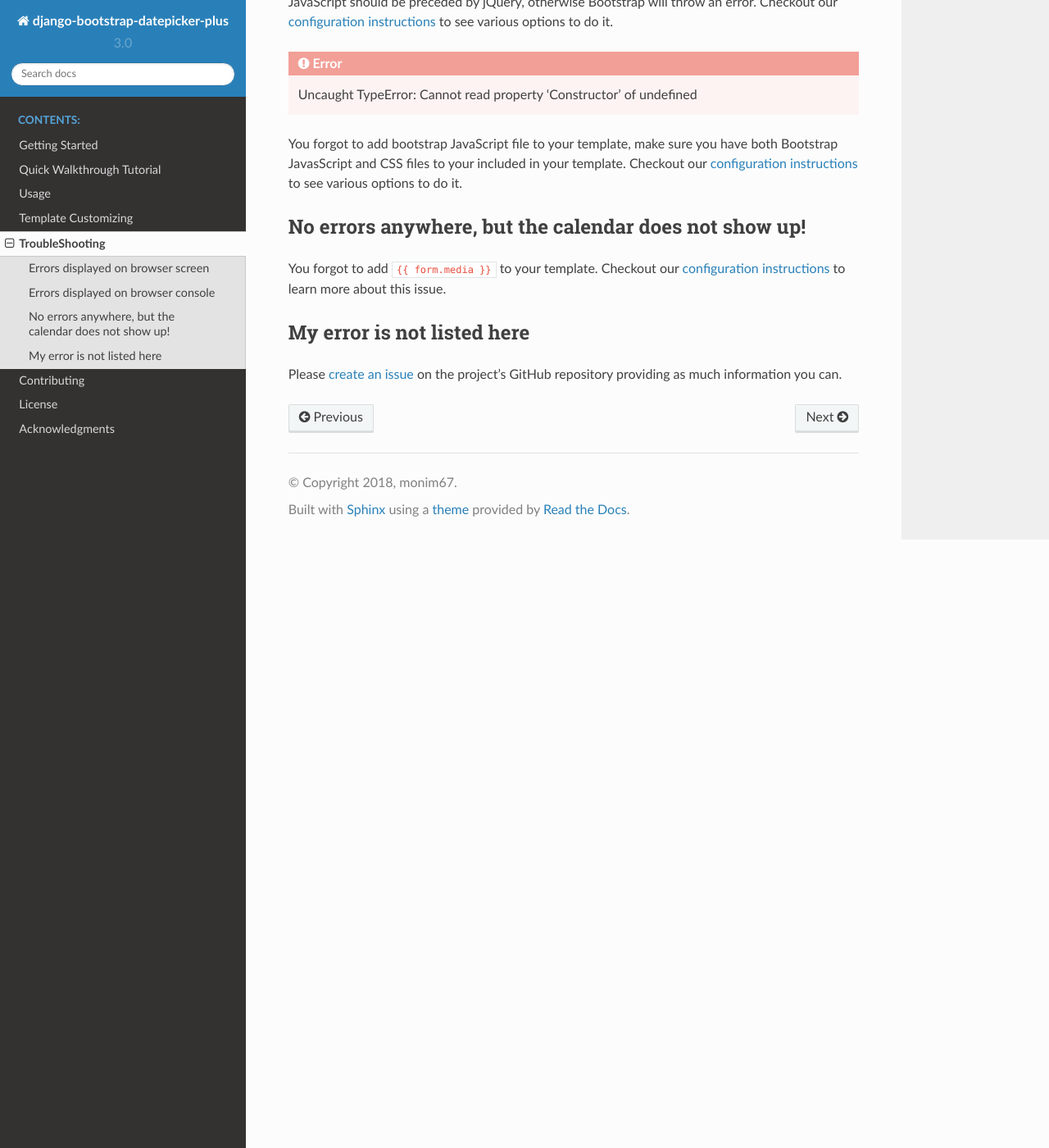
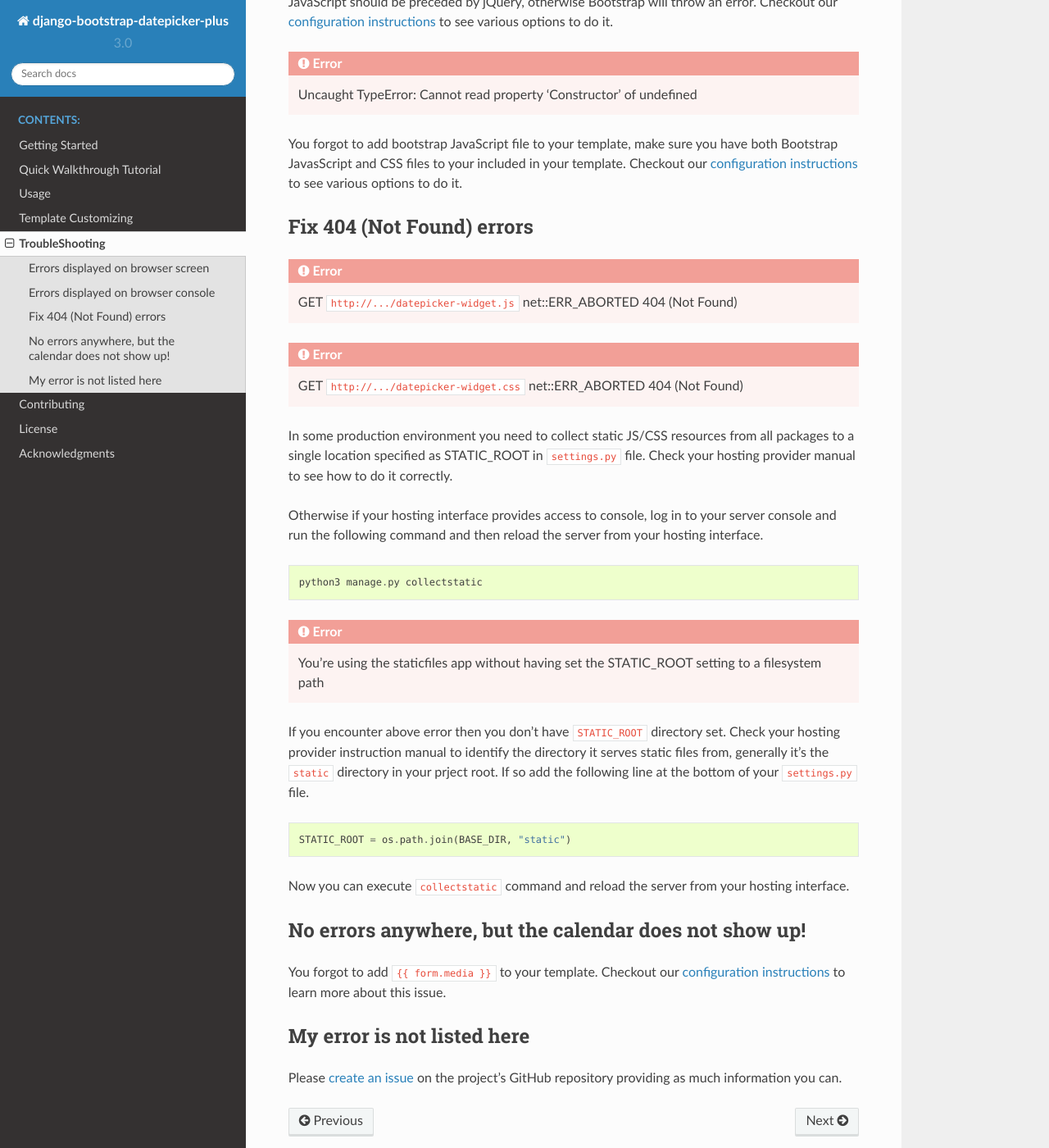
Before and after one commit to monim67/django-bootstrap-datepicker-plus, a Sphinx documentation site: the page built from docs/Troubleshooting.rst, in a window 1280 px wide and 1400 px high, scrolled down 1348 px. Shown: the whole window at 82% size. Built offline with Sphinx 7.4.7 and the Read the Docs theme 2.0.0, drawn with Linux system fonts in a browser that asks for light colours.

Commit message:
docs update, fix 404 errors [ci skip]

```diff
--- a/docs/Troubleshooting.rst
+++ b/docs/Troubleshooting.rst
@@ -42,6 +42,38 @@
 and CSS files to your included in your template. Checkout our `configuration instructions <configuration_page_>`_
 to see various options to do it.
 
+
+Fix 404 (Not Found) errors
+^^^^^^^^^^^^^^^^^^^^^^^^^^^^^^
+
+.. error:: GET ``http://.../datepicker-widget.js`` net::ERR_ABORTED 404 (Not Found)
+
+.. error:: GET ``http://.../datepicker-widget.css`` net::ERR_ABORTED 404 (Not Found)
+
+In some production environment you need to collect static JS/CSS resources from all packages to a single
+location specified as STATIC_ROOT in ``settings.py`` file. Check your hosting provider manual to see how
+to do it correctly.
+
+Otherwise if your hosting interface provides access to console, log in to your server console and run the
+following command and then reload the server from your hosting interface.
+
+::
+
+    python3 manage.py collectstatic
+
+.. error:: You're using the staticfiles app without having set the STATIC_ROOT setting to a filesystem path
+
+If you encounter above error then you don't have ``STATIC_ROOT`` directory set. Check your hosting provider
+instruction manual to identify the directory it serves static files from, generally it's the ``static``
+directory in your prject root. If so add the following line at the bottom of your ``settings.py`` file.
+
+.. code-block:: python
+
+    STATIC_ROOT = os.path.join(BASE_DIR, "static")
+
+Now you can execute ``collectstatic`` command and reload the server from your hosting interface.
+
+
 No errors anywhere, but the calendar does not show up!
 ^^^^^^^^^^^^^^^^^^^^^^^^^^^^^^^^^^^^^^^^^^^^^^^^^^^^^^^^
 You forgot to add ``{{ form.media }}`` to your template. Checkout our `configuration instructions <configuration_page_>`_
--- a/package.json
+++ b/package.json
@@ -13,10 +13,10 @@
     "test": "python runtests.py",
     "coverage": "coverage run --source=bootstrap_datepicker_plus runtests.py && coverage report",
     "travis-test": "coverage run --source=bootstrap_datepicker_plus runtests.py",
+    "docs": "start docs/_build/index.html",
     "build": "python setup.py sdist bdist_wheel",
-    "docs": "start docs/_build/index.html",
-    "build-docs": "sphinx-build docs docs\\_build",
-    "pydoc.io": "sphinx-build docs\\pydoc.io docs\\_build",
+    "build:docs": "sphinx-build docs docs\\_build",
+    "build:pydoc": "sphinx-build docs\\pydoc.io docs\\_build",
     "upload": "twine upload dist/*",
     "test-upload": "twine upload --repository testpypi dist/*"
   },
```
Also changed, not shown: docs/Usage.rst (+14 -7 lines), docs/Walkthrough.rst (+22 -15 lines), .github/assets/readme_images/date-picker.png (renamed from images/date-picker.png), .github/assets/readme_images/datetime-picker.png (renamed from images/datetime-picker.png), .github/assets/readme_images/time-picker.png (renamed from images/time-picker.png).
